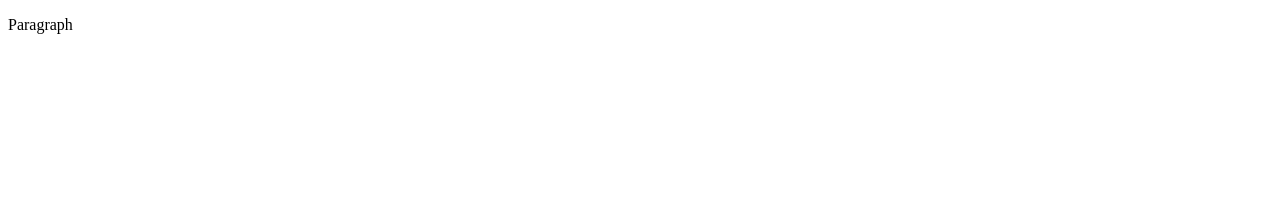
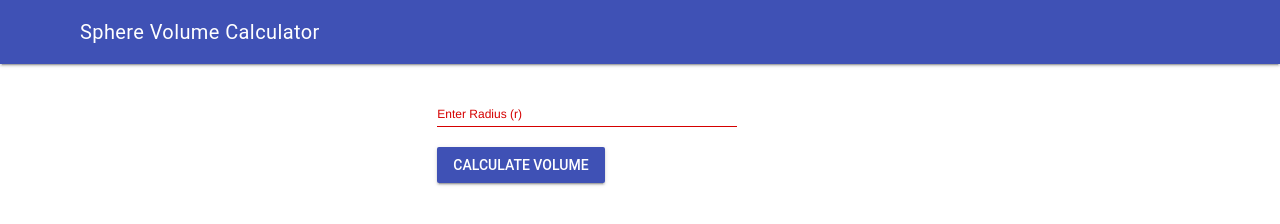
Before and after one commit to ICD2O-Digital-Tech-ZoeyK/Unit3-03-HTML-VolumeSphere, a plain HTML site: page index.html in a window 1280 px wide. Drawn offline with nearby package versions, Linux system fonts and the light colour scheme.

Commit message:
volume sphere

```diff
--- a/css/style.css
+++ b/css/style.css
@@ -2,3 +2,24 @@
 * Created on: Sep 2020
 * This file contains the CSS for index.html
 */
+/* Custom color scheme for header */
+.custom-header {
+    background-color: #3F51B5;
+    /* Indigo */
+    color: white;
+}
+
+/* Custom button styling */
+.custom-button {
+    background-color: #009688;
+    /* Teal */
+    color: white;
+}
+
+/* Result text styling */
+.output-text {
+    margin-top: 20px;
+    font-size: 1.2em;
+    color: #4CAF50;
+    /* Green */
+}
--- a/index.html
+++ b/index.html
@@ -1,9 +1,67 @@
 <!DOCTYPE html>
-<html>
+<html lang="en">
   <head>
-    <title>Title</title>
+    <!-- Meta data section -->
+    <meta charset="utf-8">
+    <meta name="description" content="Cold Hot webpage">
+    <meta name="keywords" content="immaculata, ics2o">
+    <meta name="author" content="Zoey Kariyal">
+    <meta name="viewport" content="width=device-width, initial-scale=1.0">
+
+    <!-- Favicon -->
+    <link rel="apple-touch-icon" sizes="180x180" href="./favicon/apple-touch-icon.png">
+    <link rel="icon" type="image/png" sizes="32x32" href="./favicon/favicon-32x32.png">
+    <link rel="icon" type="image/png" sizes="16x16" href="./favicon/favicon-16x16.png">
+    <link rel="manifest" href="./favicon/site.webmanifest">
+
+    <link rel="stylesheet" href="./css/style.css">
+
+    <title>Sphere Volume Calculator</title>
+
+    <!-- Material Design Lite -->
+    <link rel="stylesheet" href="https://code.getmdl.io/1.3.0/material.indigo-pink.min.css">
+    <script defer src="https://code.getmdl.io/1.3.0/material.min.js"></script>
   </head>
   <body>
-    <p>Paragraph</p>
+
+    <!-- Page Layout -->
+    <div class="mdl-layout mdl-js-layout mdl-layout--fixed-header">
+      <header class="mdl-layout__header custom-header">
+        <div class="mdl-layout__header-row">
+          <span class="mdl-layout-title">Sphere Volume Calculator</span>
+        </div>
+      </header>
+
+      <main class="mdl-layout__content">
+        <div class="page-content">
+
+          <!-- Input and Output Section -->
+          <div class="mdl-grid">
+            <div class="mdl-cell mdl-cell--4-col mdl-cell--4-offset">
+
+              <!-- Sphere Radius Input -->
+              <form action="#" onsubmit="calculateVolume(); return false;">
+                <div class="mdl-textfield mdl-js-textfield mdl-textfield--floating-label">
+                  <input class="mdl-textfield__input" type="number" id="radius" min="0" step="any" required>
+                  <label class="mdl-textfield__label" for="radius">Enter Radius (r)</label>
+                </div>
+
+                <!-- Submit Button -->
+                <button class="mdl-button mdl-js-button mdl-button--raised mdl-button--colored custom-button">
+                  Calculate Volume
+                </button>
+              </form>
+
+              <!-- Result Display -->
+              <p id="result" class="output-text"></p>
+            </div>
+          </div>
+
+       </div>
+      </main>
+   </div>
+
+    <!-- Custom Script -->
+    <script src="./js/script.js"></script>
   </body>
 </html>
--- a/js/script.js
+++ b/js/script.js
@@ -3,3 +3,21 @@
 // Created by: Mr. Coxall
 // Created on: Sep 2020
 // This file contains the JS functions for index.html
+// Function to calculate the volume of a sphere
+function calculateVolume() {
+  // Get the radius value from the input
+  const radius = parseFloat(document.getElementById('radius').value);
+
+  // Check for valid input
+  if (isNaN(radius) || radius < 0) {
+    document.getElementById('result').textContent = 'Please enter a valid radius.';
+    return;
+  }
+
+  // Calculate volume: V = (4/3) * π * r³
+  const volume = (4 / 3) * Math.PI * Math.pow(radius, 3);
+
+  // Round to 2 decimal places and display the result
+  document.getElementById('result').textContent =
+    `Volume of the sphere: ${volume.toFixed(2)} cubic units`;
+}
```
